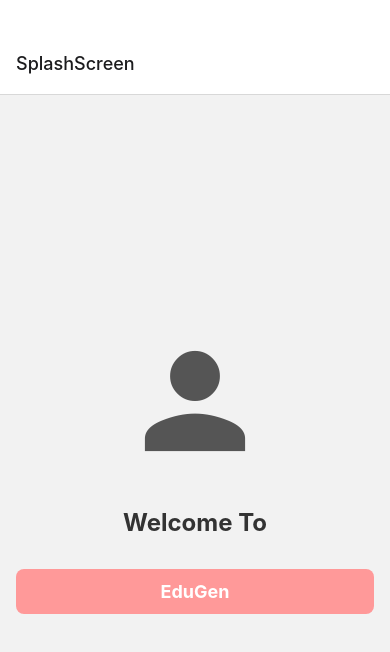
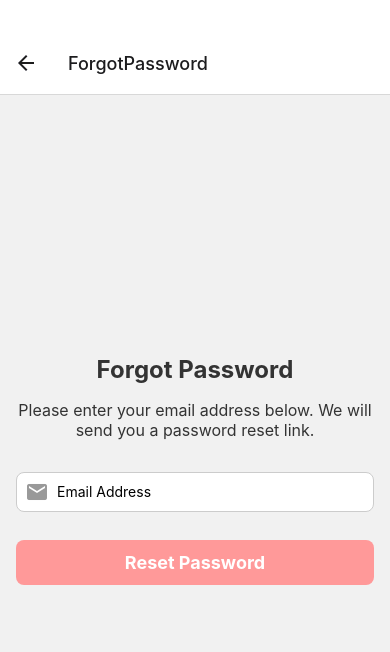
Before and after one commit to cahmad045/paper_generation_app, a React Native app in the folder paperGeneration/: screen /ForgotPassword in a window 390 px wide. Both pictures are taken after a click on the button 26 px from the left and 63 px from the top of the page. Shown: the top 652 px of the page. Built offline with nearby package versions, Linux system fonts and the light colour scheme.

Commit message:
ForgotPassword page

```diff
--- a/paperGeneration/Components/MyStack.jsx
+++ b/paperGeneration/Components/MyStack.jsx
@@ -19,32 +19,39 @@ import UserProfile from "../Pages/UserProfile";
 import AsyncStorage from "@react-native-async-storage/async-storage";
 import SplashScreen from "../Pages/SplashScreen";
 import PdfGeneration from "../Pages/PdfGeneration";
+import ForgotPassword from "../Pages/ForgotPassword";
 
 const Stack = createNativeStackNavigator();
 const MyStack = () => {
   const user = useSelector(selectUser);
-  const [isSplash, setIsSplash] = useState(true)
+  const [isSplash, setIsSplash] = useState(true);
   useEffect(() => {
-    console.log("Aync Fn")
-    AsyncStorage.getItem("user_login").then((result) => {
-
-      if (result) {
-        console.log(typeof result, result)
-      }
-      console.log(typeof result, result, "async out if")
-    }).catch(error => {
-      console.log(error, "error aysnc")
-    })
-  }, [])
-  useEffect(() => { console.log("setter", isSplash) }, [isSplash])
+    console.log("Aync Fn");
+    AsyncStorage.getItem("user_login")
+      .then((result) => {
+        if (result) {
+          console.log(typeof result, result);
+        }
+        console.log(typeof result, result, "async out if");
+      })
+      .catch((error) => {
+        console.log(error, "error aysnc");
+      });
+  }, []);
+  useEffect(() => {
+    console.log("setter", isSplash);
+  }, [isSplash]);
   return (
     <NavigationContainer>
       <Stack.Navigator>
         {!user.isLoggedIn && (
           <>
-            {isSplash && <Stack.Screen name="SplashScreen" component={SplashScreen} />}
+            {isSplash && (
+              <Stack.Screen name="SplashScreen" component={SplashScreen} />
+            )}
             <Stack.Screen name="SignIn" component={SignIn} />
             <Stack.Screen name="SignUp" component={SignUp} />
+            <Stack.Screen name="ForgotPassword" component={ForgotPassword} />
           </>
         )}
         {user.isLoggedIn && (
@@ -52,7 +59,7 @@ const MyStack = () => {
             <Stack.Screen
               name="Home"
               component={Home}
-            //   options={{ title: "Welcome" }}
+              //   options={{ title: "Welcome" }}
             />
             <Stack.Screen name="ClassSelection" component={ClassSelection} />
             <Stack.Screen
--- /dev/null
+++ b/paperGeneration/Pages/ForgotPassword.jsx
@@ -0,0 +1,112 @@
+import React, { useState } from "react";
+import {
+  View,
+  TextInput,
+  TouchableOpacity,
+  Text,
+  StyleSheet,
+} from "react-native";
+import Icon from "react-native-vector-icons/MaterialIcons";
+
+const ForgotPassword = () => {
+  const [email, setEmail] = useState("");
+  const [resetLinkSent, setResetLinkSent] = useState(false);
+
+  const handleForgotPassword = () => {
+    // Simulating sending the password reset link
+    setTimeout(() => {
+      setResetLinkSent(true);
+    }, 2000);
+  };
+
+  return (
+    <View style={styles.container}>
+      <Text style={styles.forgotPasswordText}>Forgot Password</Text>
+      <Text style={styles.subText}>
+        Please enter your email address below. We will send you a password reset
+        link.
+      </Text>
+      <View style={styles.inputContainer}>
+        <Icon name="email" size={24} color="#999" style={styles.inputIcon} />
+        <TextInput
+          style={styles.input}
+          placeholder="Email Address"
+          onChangeText={(text) => setEmail(text)}
+          value={email}
+        />
+      </View>
+      {resetLinkSent ? (
+        <Text style={styles.resetLinkSentText}>Reset link sent!</Text>
+      ) : (
+        <TouchableOpacity
+          style={styles.resetButton}
+          onPress={handleForgotPassword}
+        >
+          <Text style={styles.buttonText}>Reset Password</Text>
+        </TouchableOpacity>
+      )}
+    </View>
+  );
+};
+
+const styles = StyleSheet.create({
+  container: {
+    flex: 1,
+    justifyContent: "center",
+    alignItems: "center",
+    padding: 16,
+    backgroundColor: "#f1f1f1",
+  },
+  forgotPasswordText: {
+    fontSize: 24,
+    fontWeight: "bold",
+    marginBottom: 16,
+    color: "#333",
+  },
+  subText: {
+    fontSize: 16,
+    marginBottom: 32,
+    textAlign: "center",
+    color: "#333",
+  },
+  inputContainer: {
+    flexDirection: "row",
+    alignItems: "center",
+    marginBottom: 12,
+    borderWidth: 1,
+    borderColor: "#ccc",
+    backgroundColor: "#fff",
+    borderRadius: 8,
+    width: "100%",
+    height: 40,
+    paddingHorizontal: 8,
+  },
+  inputIcon: {
+    marginRight: 8,
+  },
+  input: {
+    flex: 1,
+  },
+  resetButton: {
+    backgroundColor: "#FF9999",
+    borderRadius: 8,
+    paddingVertical: 12,
+    paddingHorizontal: 24,
+    marginTop: 16,
+    width: "100%",
+    alignItems: "center",
+  },
+  buttonText: {
+    color: "#fff",
+    fontSize: 18,
+    fontWeight: "bold",
+  },
+  resetLinkSentText: {
+    fontSize: 16,
+    color: "green",
+    textAlign: "center",
+    marginTop: 16,
+  },
+});
+
+export default ForgotPassword;
--- a/paperGeneration/Pages/SignIn.jsx
+++ b/paperGeneration/Pages/SignIn.jsx
@@ -17,49 +17,53 @@ import AsyncStorage from "@react-native-async-storage/async-storage";
 const SignIn = ({ navigation }) => {
   const [email, setEmail] = useState("");
   const [password, setPassword] = useState("");
-  const user = useSelector(selectUser)
+  const user = useSelector(selectUser);
   const handleSignIn = useCallback(() => {
     console.log("Sign in successfully.");
-    authServices.login(email, password)
-      .then(res => {
-        if(res?.user?.isAdmin === false){
-          console.log(res.user)
-          dispatch(updateUser({ ...res?.user, isLoggedIn: true }))
-          toast("Logged In")
-          AsyncStorage.setItem("user_login", JSON.stringify(res.user))
-        }else{
-          toast("Login Failed - Not a user")
+    authServices
+      .login(email, password)
+      .then((res) => {
+        if (res?.user?.isAdmin === false) {
+          console.log(res.user);
+          dispatch(updateUser({ ...res?.user, isLoggedIn: true }));
+          toast("Logged In");
+          AsyncStorage.setItem("user_login", JSON.stringify(res.user));
+        } else {
+          toast("Login Failed - Not a user");
         }
         // navigation.navigate("Home");
       })
       .catch((error) => {
-        console.log(error, "login")
-        toast(`Login Failed ${error?.status}`)
-      })
-  }, [email, password])
+        console.log(error, "login");
+        toast(`Login Failed ${error?.status}`);
+      });
+  }, [email, password]);
 
   const handleForgotPassword = () => {
+    navigation.navigate("ForgotPassword");
     console.log("Handle forgot password");
   };
 
   const handleCreateAccount = () => {
     navigation.navigate("SignUp");
   };
-  const dispatch = useDispatch()
+  const dispatch = useDispatch();
   useEffect(() => {
-    console.log(user.isLoggedIn, "user state home jsx")
-  }, [user])
-  useEffect(()=>{
-    console.log("Aync Fn")
-    AsyncStorage.getItem("user_login").then((result)=>{
-      if(result){
-        console.log(typeof result, result)
-      }
-      console.log(result, "async out if")
-    }).catch(error=>{
-      console.log(error, "error aysnc")
-    })
-  }, [])
+    console.log(user.isLoggedIn, "user state home jsx");
+  }, [user]);
+  useEffect(() => {
+    console.log("Aync Fn");
+    AsyncStorage.getItem("user_login")
+      .then((result) => {
+        if (result) {
+          console.log(typeof result, result);
+        }
+        console.log(result, "async out if");
+      })
+      .catch((error) => {
+        console.log(error, "error aysnc");
+      });
+  }, []);
   return (
     <View style={styles.container}>
       <View style={styles.iconContainer}>
```
